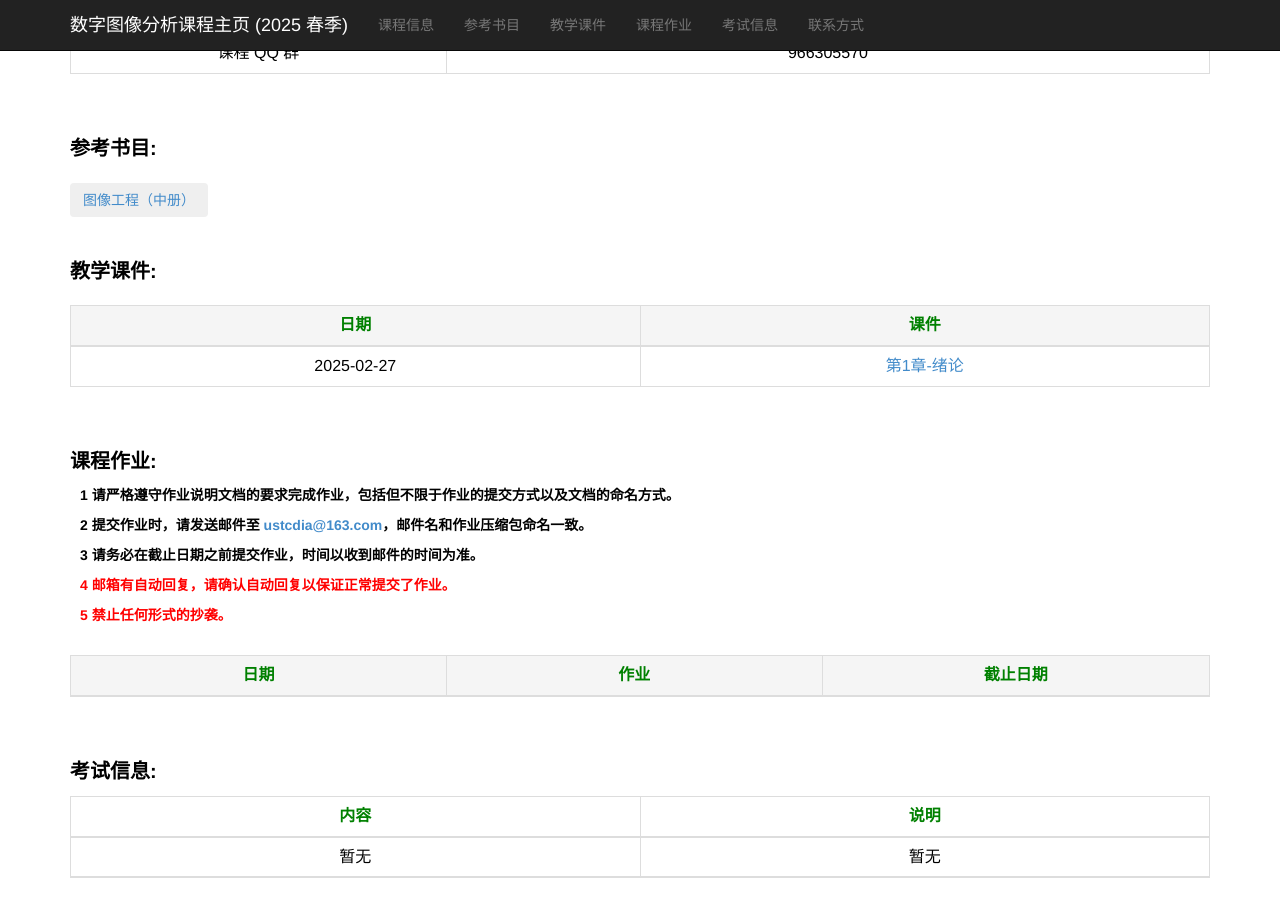
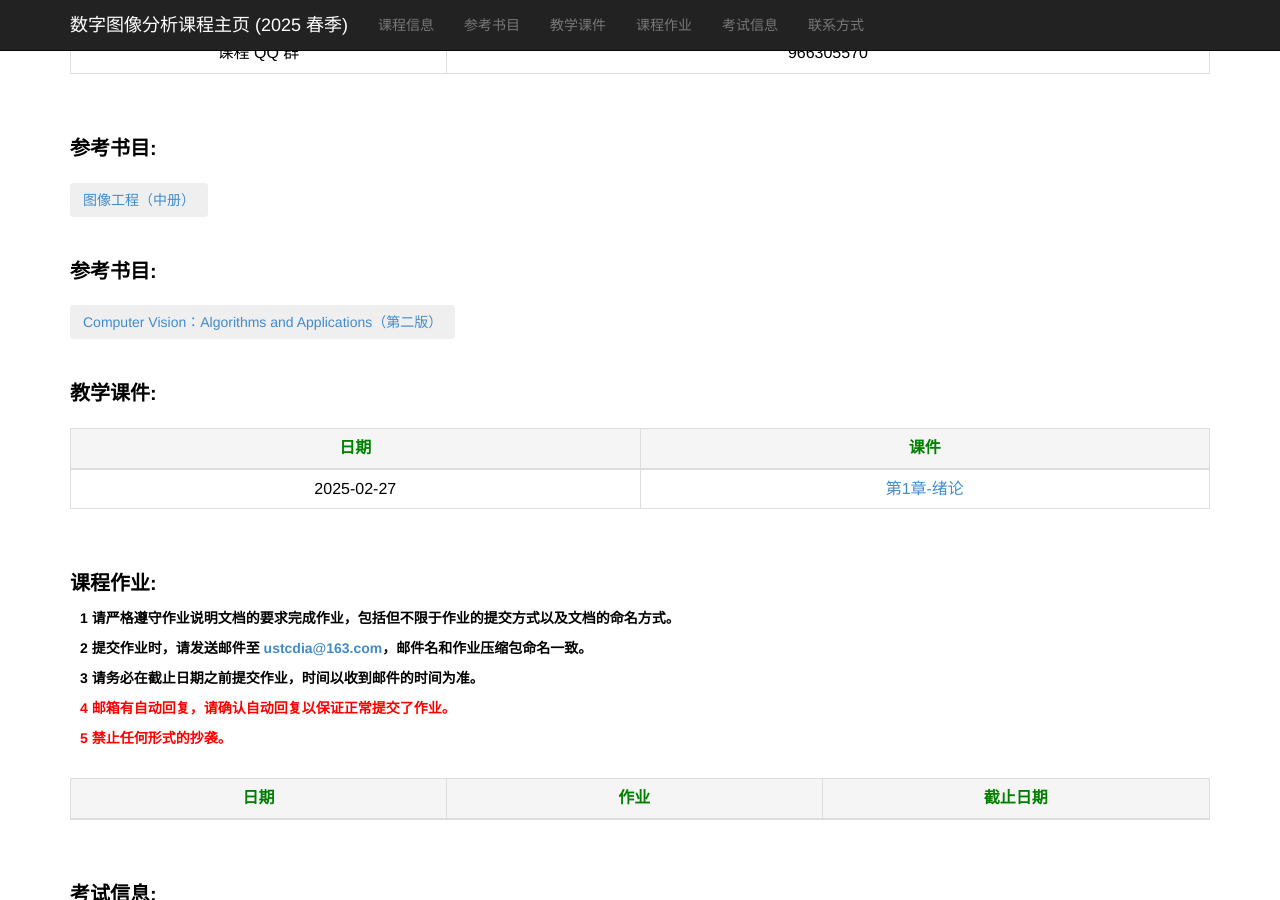
Before and after one commit to ustc-dia/ustc-dia.github.io, a Jekyll site: the page index.html, which Jekyll copies as it is, in a window 1280 px wide and 900 px high, scrolled down 498 px. Built offline with Jekyll 4.4.1, drawn with Linux system fonts in a browser that asks for light colours.

Commit message:
Update index.html

```diff
--- a/index.html
+++ b/index.html
@@ -150,6 +150,11 @@
         <span style="padding-left: 0px; font-size: 20px; font-weight: bold; padding-top: 8px;" id="books">参考书目:</span>
         <br><br>
         <button class="btn"><a href="https://book.douban.com/subject/11613888/">图像工程（中册）</a></button>
+        <br><br><br>
+
+        <span style="padding-left: 0px; font-size: 20px; font-weight: bold; padding-top: 8px;" id="books">参考书目:</span>
+        <br><br>
+        <button class="btn"><a href="https://library.huree.edu.mn/data/202295/2024-06-03/Computer%20Vision%20-%20Algorithms%20and%20Applications%202nd%20Edition,%20Richard%20Szeliski.pdf">Computer Vision：Algorithms and Applications（第二版）</a></button>
         <br><br><br>
 
 
```
